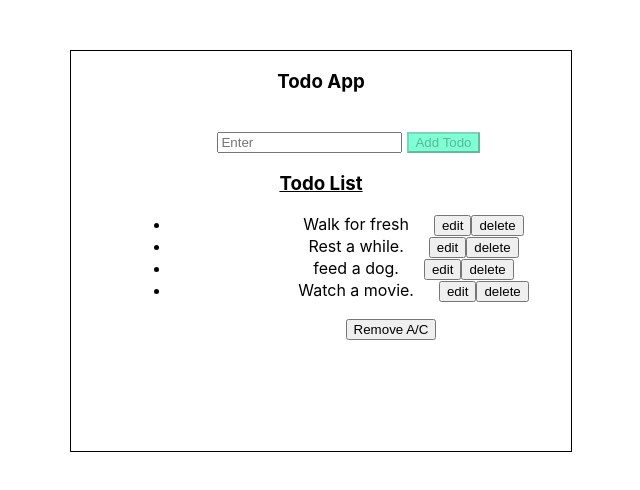
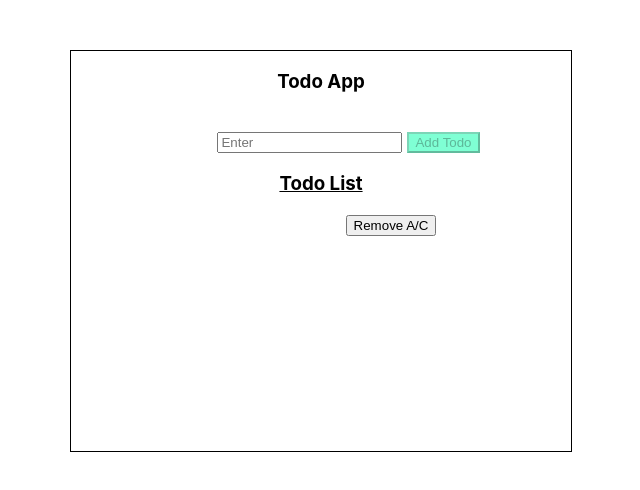
Before and after one commit to utsavbhattarai05/first-project, a React (Create React App) app: page / in a window 1280 px wide. Shown: the top 490 px of the page, without its empty margins (230-870 px from the left). Built offline with nearby package versions, Linux system fonts and the light colour scheme.

Commit message:
cretated local storage

```diff
--- a/src/components/Todo.css
+++ b/src/components/Todo.css
@@ -8,6 +8,8 @@
        left: 300px;
        width: 500px;
        border: 1px solid black;
+       border: spacing 10px;
+
 
    }
    .app-logo{
@@ -25,6 +27,7 @@
     text-align: center;
    }
  .remove{
+
     position: relative;
     left: 70px;
  }
--- a/src/components/Todo.jsx
+++ b/src/components/Todo.jsx
@@ -1,15 +1,30 @@
 import React, { useState } from 'react'
+import { useEffect } from 'react'
 import './Todo.css'
 
 const Todo = () => {
   const[inputData, setInputData]=useState('')
-  const[todos, setTodos]=useState([
-    'Walk for fresh',
-    'Rest a while.',
-    'feed a dog.',
-    'Watch a movie.'
-  ])
+  const[todos, setTodos]=useState(JSON.parse(localStorage.getItem('lists')) || []
+    // 'Walk for fresh',
+    // 'Rest a while.',
+    // 'feed a dog.',
+    // 'Watch a movie.'
+  )
   console.log(inputData);
+
+  useEffect(()=>{
+    localStorage.setItem('lists',JSON.stringify(todos))
+  },[todos]);
+
+
+
+  useEffect(()=>{
+    const data =JSON.parse(localStorage.getItem('lists'));
+    if (data)
+{
+  setTodos(data);
+}
+ },[]);
 
   // arrow function can also be used
   // const handleSubmit= =>{}
@@ -25,18 +40,27 @@ const Todo = () => {
     setTodos([]);
   }
 
+
+
   function deleteTodo(index){
     const newTodos =([...todos])
     newTodos.splice(index, 1)
     setTodos(newTodos)
   }
+
+
   function updateTodo(index){
     const newTodos = [...todos]
         newTodos.splice(index, 1, inputData)
         setTodos(newTodos)
-        setInputData('')
+        setInputData(todos[index])
 
   }
+
+
+  // function storeData{
+  //   localStorage.setItem('todos',JSON.stringify(todos));
+  // }todo()
 
 
 
@@ -74,8 +98,10 @@ const Todo = () => {
              <button
              className='updateclass'
              onClick={() => updateTodo(todos.indexOf(todo))}
-               value={inputData}
+              value={inputData}
               onChange={(e) => setInputData(e.target.value)}
+
+
              >
               edit
               </button>
```
